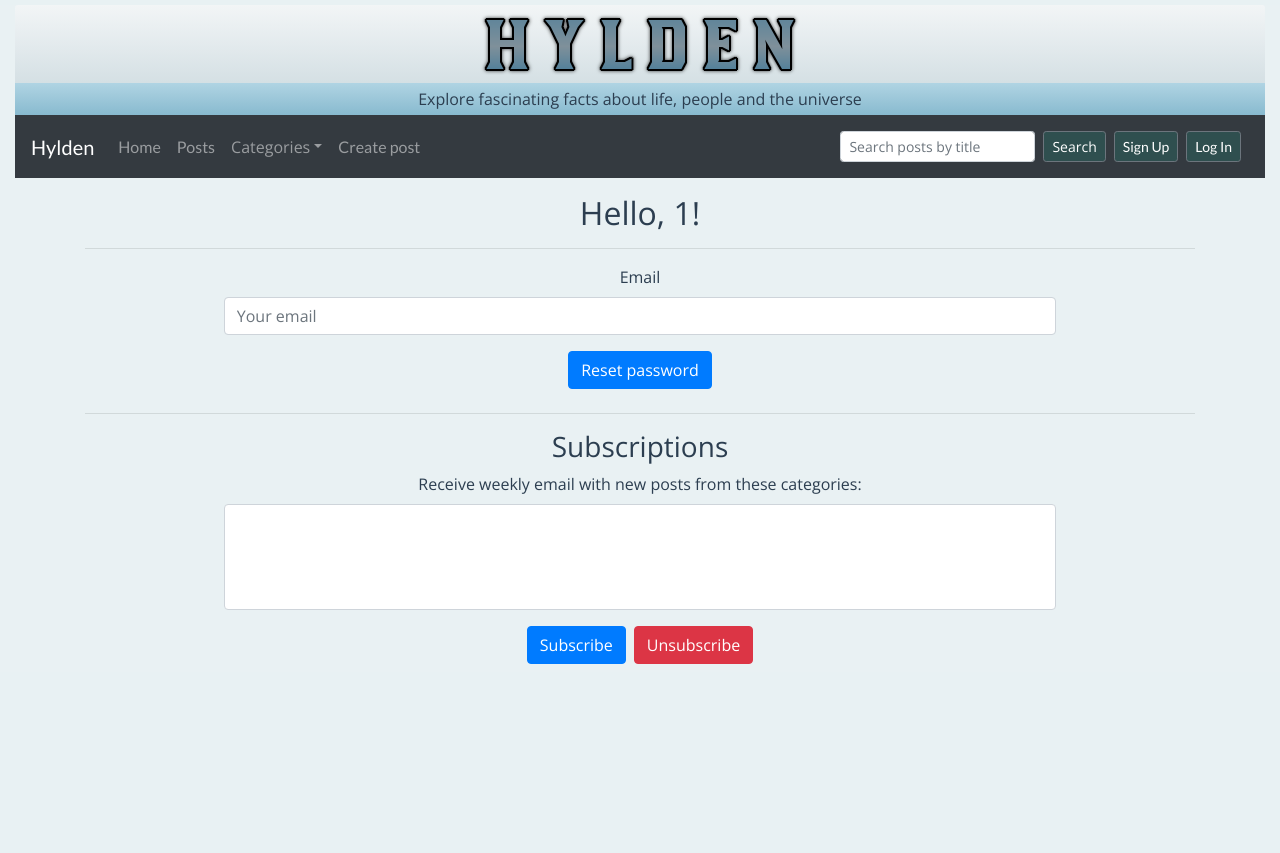
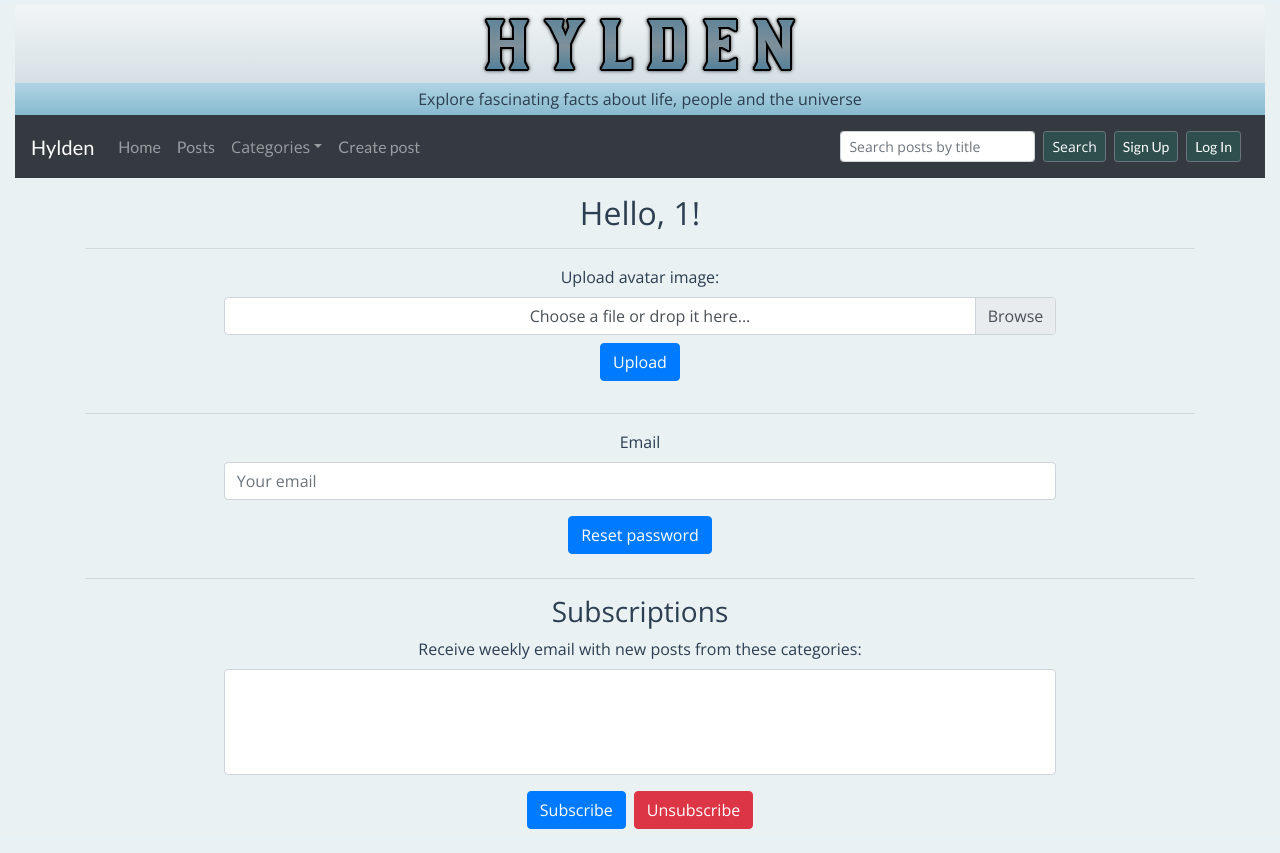
Before and after one commit to korpog/hylden-vue, a Vue app: page /user/1 in a window 1280 px wide. Before the commit the page ends 800 px from the top, so only its background shows below. Built offline with nearby package versions, Linux system fonts and the light colour scheme; no server answers.

Commit message:
added Upload Avatar form

```diff
--- a/src/components/Posts/PostItem.vue
+++ b/src/components/Posts/PostItem.vue
@@ -15,7 +15,7 @@
           <b-link id="title" :to="{ name: 'post', params: { slug: slug }}">{{ title }}</b-link>
           <span v-if="authenticated">
             <b-button size="sm" class="mx-1 edit-btn" @click="modalShow = !modalShow">
-              <font-awesome-icon icon="pen" /> Edit
+              <font-awesome-icon icon="pen" />Edit
             </b-button>
             <b-button title="Delete this post" size="sm" class="mx-1 del-btn" @click="deletePost()">
               <font-awesome-icon icon="trash" />
@@ -95,14 +95,16 @@ export default {
         .catch(error => alert(error));
     },
     addPoint() {
-      apiService.
-      upvote(this.slug)
-      .then(response => {
-        if (response.status == 200) {
-          this.score = response.data.score;
-        }
-      })
-      .catch(error => alert(error))
+      apiService
+        .upvote(this.slug)
+        .then(response => {
+          if (response.status == 200) {
+            this.score = response.data.score;
+          }
+        })
+        .catch(error =>
+          alert("You can't do that! Please register and/or log in\n" + error)
+        );
     },
     addToFavorites() {
       apiService
@@ -112,7 +114,9 @@ export default {
             alert("Added " + this.title + " to favorites!");
           }
         })
-        .catch(error => alert(error));
+        .catch(error =>
+          alert("You can't do that! Please register and/or log in\n" + error)
+        );
     }
   }
 };
--- a/src/components/User/UserPage.vue
+++ b/src/components/User/UserPage.vue
@@ -5,9 +5,31 @@
         <h2>Hello, {{username}}!</h2>
         <hr />
         <div>
+          <b-form-group
+            class="w-75 mx-auto pb-2"
+            id="avatar-upload"
+            label="Upload avatar image: "
+            label-for="avatar-upload"
+          >
+            <b-form-file
+              accept="image/*"
+              placeholder="Choose a file or drop it here..."
+              drop-placeholder="Drop file here..."
+            ></b-form-file>
+          <b-button class="my-2" variant="primary">Upload</b-button>
+          </b-form-group>
+        </div>
+        <hr />
+        <div>
           <b-form class="w-75 mx-auto pb-2" @submit="resetPassword">
             <b-form-group id="input-reset" label="Email" label-for="input-reset">
-              <b-form-input id="input-1" v-model="email" required placeholder="Your email"></b-form-input>
+              <b-form-input
+                class="m-auto"
+                id="input-1"
+                v-model="email"
+                required
+                placeholder="Your email"
+              ></b-form-input>
             </b-form-group>
             <b-button type="submit" variant="primary">Reset password</b-button>
           </b-form>
```
